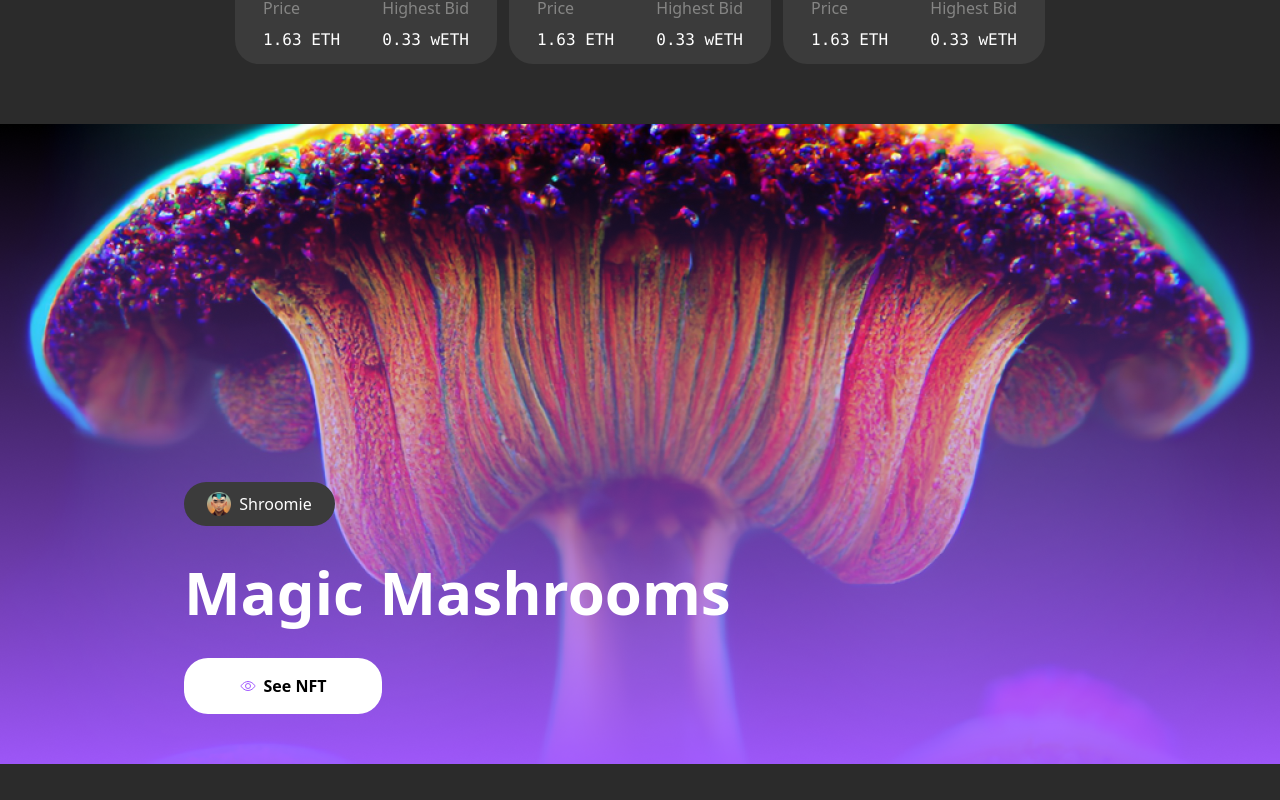
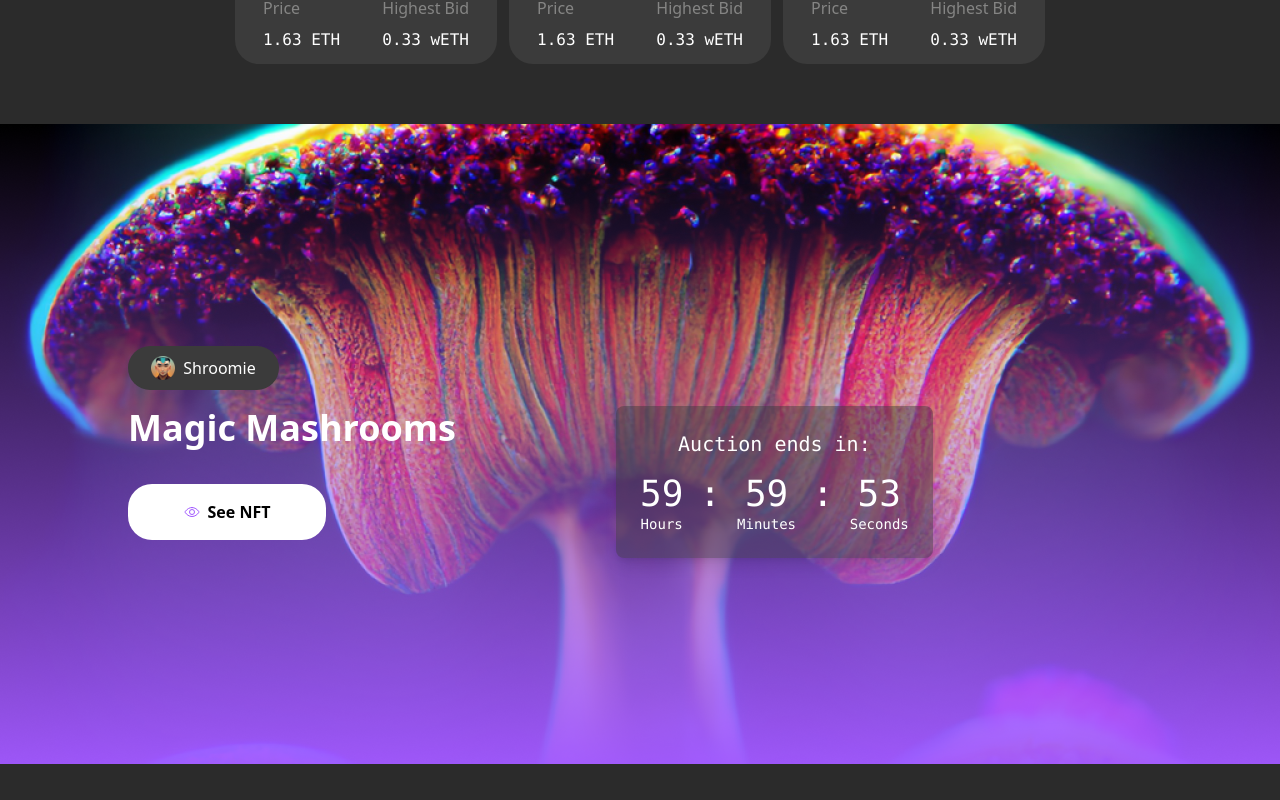
Before and after one commit to Panteagh/NFT-Marketplace, a React (Vite) app: page / in a window 1280 px wide. Shown: the part 3880-4680 px from the top of the page. Built offline with nearby package versions, Linux system fonts and the light colour scheme; data requests are answered from the project's data file.

Commit message:
CountdownTimer feature

```diff
--- /dev/null
+++ b/src/components/CountdownTimer/CountdownTimer.jsx
@@ -0,0 +1,60 @@
+import React, { useState, useEffect } from 'react';
+
+const CountdownTimer = ({ initialHours, initialMinutes, initialSeconds }) => {
+  const [time, setTime] = useState({
+    hours: initialHours,
+    minutes: initialMinutes,
+    seconds: initialSeconds,
+  });
+
+  useEffect(() => {
+    const timer = setInterval(() => {
+      setTime((prevTime) => {
+        let { hours, minutes, seconds } = prevTime;
+
+        if (seconds > 0) {
+          seconds -= 1;
+        } else if (minutes > 0) {
+          seconds = 59;
+          minutes -= 1;
+        } else if (hours > 0) {
+          seconds = 59;
+          minutes = 59;
+          hours -= 1;
+        } else {
+          clearInterval(timer);
+        }
+
+        return { hours, minutes, seconds };
+      });
+    }, 1000);
+
+    return () => clearInterval(timer);
+  }, []);
+
+  const formatTime = (value) => value.toString().padStart(2, '0');
+
+  return (
+    <div className="flex flex-col items-center justify-center bg-[#3B3B3B] bg-opacity-45 text-white p-6 rounded-lg shadow-lg">
+      <h1 className="text-xl mb-4 font-mono">Auction ends in:</h1>
+      <div className="flex space-x-4 text-4xl font-mono">
+        <div className="flex flex-col items-center">
+          <span>{formatTime(time.hours)}</span>
+          <span className="text-sm">Hours</span>
+        </div>
+        <span>:</span>
+        <div className="flex flex-col items-center">
+          <span>{formatTime(time.minutes)}</span>
+          <span className="text-sm">Minutes</span>
+        </div>
+        <span>:</span>
+        <div className="flex flex-col items-center">
+          <span>{formatTime(time.seconds)}</span>
+          <span className="text-sm">Seconds</span>
+        </div>
+      </div>
+    </div>
+  );
+};
+
+export default CountdownTimer;
--- a/src/components/NFTHighlightSection/NFTHighlightSection.jsx
+++ b/src/components/NFTHighlightSection/NFTHighlightSection.jsx
@@ -1,27 +1,44 @@
-import React from 'react'
-import Avatar from '../Avatar/Avatar'
-import Button from '../Button/Button'
-import { IoEyeOutline } from 'react-icons/io5'
-import img from '../../assets/Avatars/Shroomie.png'
+import React from "react";
+import Avatar from "../Avatar/Avatar";
+import Button from "../Button/Button";
+import { IoEyeOutline } from "react-icons/io5";
+import img from "../../assets/Avatars/Shroomie.png";
+import CountdownTimer from "../CountdownTimer/CountdownTimer";
 
 function NFTHighlightSection() {
   return (
-    <div  className='w-full h-[640px] bg-custom-bg bg-no-repeat bg-cover relative mb-4' >
-        <div className='absolute top-[358px] left-[184px] max-md:left-28 max-sm:flex-col'>
-            <div className='rounded-3xl bg-[#3B3B3B] flex gap-2 w-[151px] h-[44px] justify-center items-center'>
-                <Avatar img={img}/>
-                <span className='text-white'>Shroomie</span>
+    <div className="min-w-full h-[640px] bg-custom-bg bg-no-repeat bg-cover relative mb-4 ">
+      <div className="absolute top-[222px] left-[184px] md:left-16 max-md:left-28 mx-16 max-md:mx-auto">
+
+        <div className="rounded-3xl bg-[#3B3B3B] flex gap-2 w-[151px] h-[44px] justify-center items-center">
+          <Avatar img={img} />
+          <span className="text-white">Shroomie</span>
+        </div>
+
+        <div className="flex justify-between items-center md:gap-40 max-md:flex-col">
+          <div>
+            <h1 className="text-white lg:text-6xl md:text-4xl max-md:text-3xl font-bold mb-9 max-md:mt-5">
+              Magic Mashrooms
+            </h1>
+            <Button
+              style="bg-white text-black w-[198px] max-md:w-full"
+              icon={<IoEyeOutline color="#A259FF" />}
+              label="See NFT"
+            />
+          </div>
+          <div>
+            <div className="flex items-center justify-center mt-4">
+              <CountdownTimer
+                initialHours={59}
+                initialMinutes={59}
+                initialSeconds={59}
+              />
             </div>
-            <div className='flex'>
-                <div>
-                    <h1 className='text-white text-6xl max-md:text-2xl font-bold my-9'>Magic Mashrooms</h1>
-                    <Button style="bg-white text-black w-[198px]" icon={<IoEyeOutline color='#A259FF'/>} label="See NFT"/>
-                </div>
-                <div></div>
-            </div>
+          </div>
         </div>
+      </div>
     </div>
-  )
+  );
 }
 
-export default NFTHighlightSection
+export default NFTHighlightSection;
```
Also changed, not shown: src/pages/ArtistPage/ArtistPage.jsx (+4 -6 lines).
